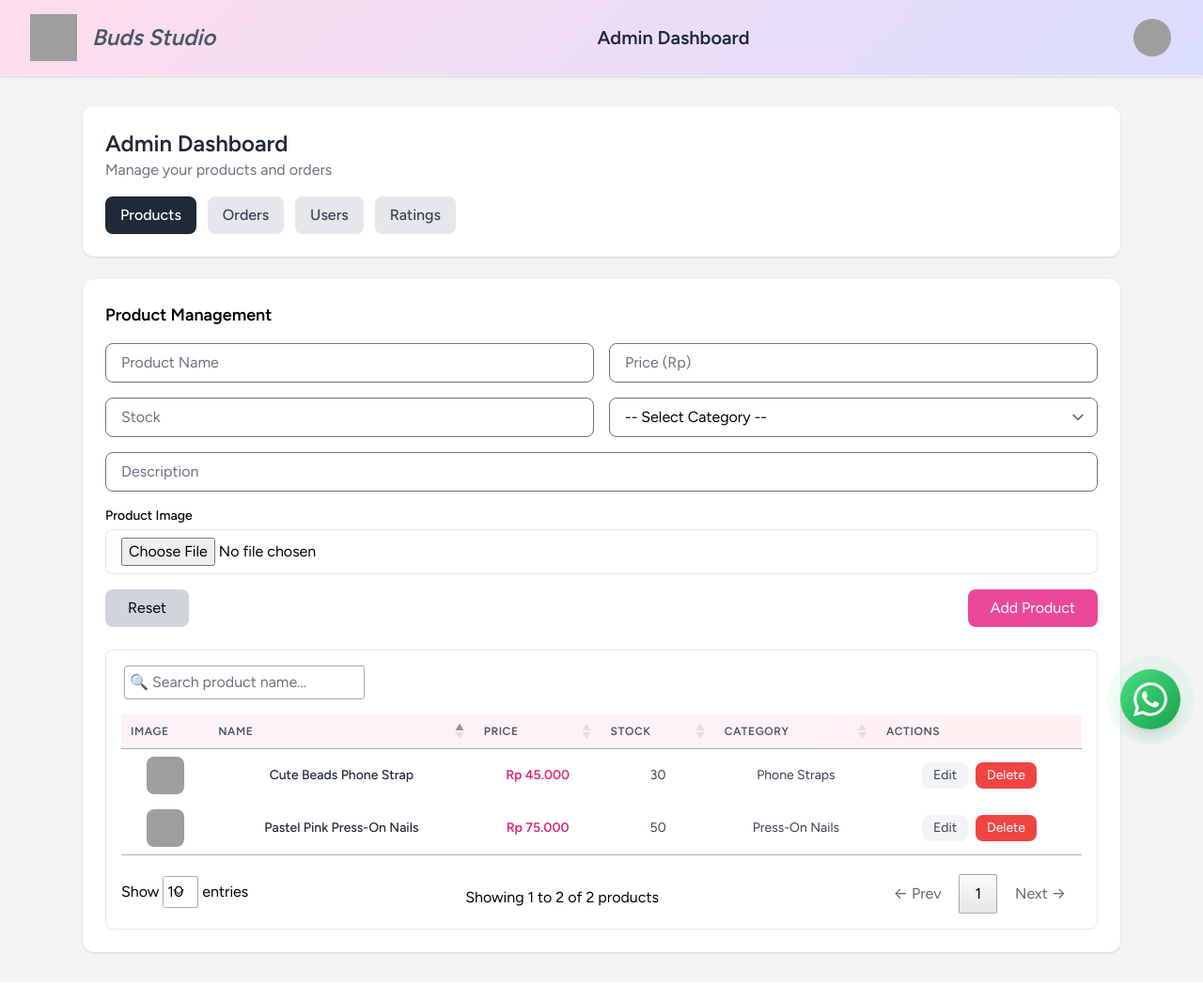
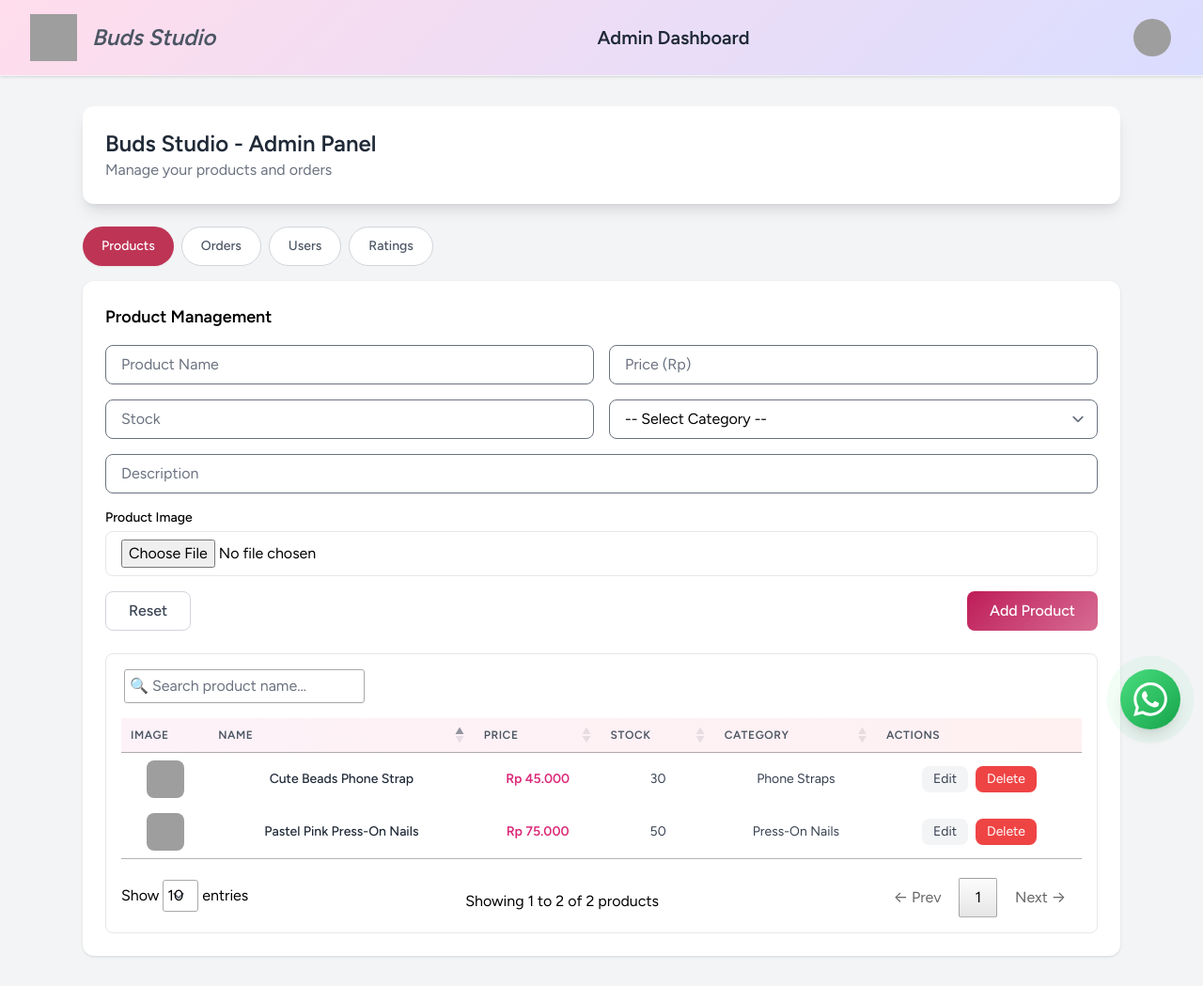
Before and after one commit to pendragonnn/buds-studio-ecommerce-website, a Laravel app: page /admin/dashboard in a window 1280 px wide. Shown: the whole page at 94% size. Before the commit the page ends 1017 px from the top, so only its background shows below. Run offline with Laravel 12, Linux system fonts and the light colour scheme; a user stored in the database is signed in; data comes from the database, SQL or seed files in the repository; data that the repository does not hold is empty; style sheets or scripts are compiled from the project's sources; parts of the project's set-up code (start-up, migrations or seed data) failed here and were passed over; some libraries are stand-ins or nearby versions; grey boxes are pictures that could not be loaded.

Commit message:
feat[dashboard]: redesign all admin dashboard tab view

```diff
--- a/resources/views/admin/dashboard.blade.php
+++ b/resources/views/admin/dashboard.blade.php
@@ -12,37 +12,39 @@
         {{-- Main --}}
         <main class="max-w-6xl mx-auto px-6 py-8">
             {{-- Panel Header --}}
-            <div class="bg-white shadow rounded-xl p-6 mb-6">
-                <h2 class="text-2xl font-bold text-gray-800">Admin Dashboard</h2>
+            <div class="bg-white shadow-lg rounded-xl p-6 mb-6">
+                <h2 class="text-2xl font-bold text-gray-800">Buds Studio - Admin Panel</h2>
                 <p class="text-gray-500">Manage your products and orders</p>
+            </div>
 
-                {{-- Tabs --}}
-                <div class="flex gap-3 mt-4">
-                    <button @click="setTab('products')"
-                        :class="tab === 'products' ? 'bg-gray-800 text-white' : 'bg-gray-200 text-gray-700'"
-                        class="px-4 py-2 rounded-lg font-medium">
+            <div class="flex gap-2 my-4">
+                <button @click="setTab('products')" :class="tab === 'products'
+            ? 'bg-[#BE3455] text-white shadow-sm'
+            : 'bg-white text-gray-600 border border-gray-300'"
+                    class="px-5 py-2.5 rounded-full font-medium text-sm transition">
                     Products
                 </button>
 
-                    <button @click="setTab('orders')"
-                        :class="tab === 'orders' ? 'bg-gray-800 text-white' : 'bg-gray-200 text-gray-700'"
-                        class="px-4 py-2 rounded-lg font-medium">
+                <button @click="setTab('orders')" :class="tab === 'orders'
+            ? 'bg-[#BE3455] text-white shadow-sm'
+            : 'bg-white text-gray-600 border border-gray-300'"
+                    class="px-5 py-2.5 rounded-full font-medium text-sm transition">
                     Orders
                 </button>
 
-                    <button @click="setTab('users')"
-                        :class="tab === 'users' ? 'bg-gray-800 text-white' : 'bg-gray-200 text-gray-700'"
-                        class="px-4 py-2 rounded-lg font-medium">
+                <button @click="setTab('users')" :class="tab === 'users'
+            ? 'bg-[#BE3455] text-white shadow-sm'
+            : 'bg-white text-gray-600 border border-gray-300'"
+                    class="px-5 py-2.5 rounded-full font-medium text-sm transition">
                     Users
                 </button>
 
-                    <button @click="setTab('ratings')"
-                        :class="tab === 'ratings' ? 'bg-gray-800 text-white' : 'bg-gray-200 text-gray-700'"
-                        class="px-4 py-2 rounded-lg font-medium">
+                <button @click="setTab('ratings')" :class="tab === 'ratings'
+            ? 'bg-[#BE3455] text-white shadow-sm'
+            : 'bg-white text-gray-600 border border-gray-300'"
+                    class="px-5 py-2.5 rounded-full font-medium text-sm transition">
                     Ratings
                 </button>
-
-                </div>
             </div>
 
             {{-- Content --}}
--- a/resources/views/admin/tabs/orders.blade.php
+++ b/resources/views/admin/tabs/orders.blade.php
@@ -4,22 +4,62 @@
   <h3 class="text-lg font-semibold mb-6">Orders Management</h3>
 
   {{-- Summary Cards --}}
-  <div class="grid grid-cols-1 sm:grid-cols-2 lg:grid-cols-4 gap-4 mb-6">
-    <div class="bg-gray-100 p-4 rounded-lg text-center">
+  <div class="grid grid-cols-1 sm:grid-cols-2 lg:grid-cols-4 gap-6 mb-6">
+    {{-- Total Orders --}}
+    <div
+      class="bg-gradient-to-br from-pink-100 to-pink-50 rounded-2xl p-6 shadow-md hover:shadow-xl transition text-center">
+      <div class="flex justify-center mb-3">
+        <div class="bg-pink-500 text-white p-3 rounded-full shadow-lg">
+          <svg class="w-6 h-6" fill="none" stroke="currentColor" stroke-width="2" viewBox="0 0 24 24">
+            <path stroke-linecap="round" stroke-linejoin="round" d="M3 7h18M3 12h18M3 17h18" />
+          </svg>
+        </div>
+      </div>
       <p class="text-gray-600 font-medium">Total Orders</p>
-      <p class="text-2xl font-bold text-gray-800">{{ $totalOrders }}</p>
+      <p class="text-3xl font-bold text-gray-800">{{ $totalOrders }}</p>
     </div>
-    <div class="bg-gray-100 p-4 rounded-lg text-center">
+
+    {{-- Pending Orders --}}
+    <div
+      class="bg-gradient-to-br from-yellow-100 to-yellow-50 rounded-2xl p-6 shadow-md hover:shadow-xl transition text-center">
+      <div class="flex justify-center mb-3">
+        <div class="bg-yellow-500 text-white p-3 rounded-full shadow-lg">
+          <svg class="w-6 h-6" fill="none" stroke="currentColor" stroke-width="2" viewBox="0 0 24 24">
+            <path stroke-linecap="round" stroke-linejoin="round" d="M12 8v4l3 3m6-3a9 9 0 11-18 0 9 9 0 0118 0z" />
+          </svg>
+        </div>
+      </div>
       <p class="text-gray-600 font-medium">Pending Orders</p>
-      <p class="text-2xl font-bold text-gray-800">{{ $pendingOrders }}</p>
+      <p class="text-3xl font-bold text-gray-800">{{ $pendingOrders }}</p>
     </div>
-    <div class="bg-gray-100 p-4 rounded-lg text-center">
+
+    {{-- Completed Orders --}}
+    <div
+      class="bg-gradient-to-br from-green-100 to-green-50 rounded-2xl p-6 shadow-md hover:shadow-xl transition text-center">
+      <div class="flex justify-center mb-3">
+        <div class="bg-green-500 text-white p-3 rounded-full shadow-lg">
+          <svg class="w-6 h-6" fill="none" stroke="currentColor" stroke-width="2" viewBox="0 0 24 24">
+            <path stroke-linecap="round" stroke-linejoin="round" d="M5 13l4 4L19 7" />
+          </svg>
+        </div>
+      </div>
       <p class="text-gray-600 font-medium">Completed Orders</p>
-      <p class="text-2xl font-bold text-gray-800">{{ $completedOrders }}</p>
+      <p class="text-3xl font-bold text-gray-800">{{ $completedOrders }}</p>
     </div>
-    <div class="bg-gray-100 p-4 rounded-lg text-center">
+
+    {{-- Total Revenue --}}
+    <div
+      class="bg-gradient-to-br from-purple-100 to-purple-50 rounded-2xl p-6 shadow-md hover:shadow-xl transition text-center">
+      <div class="flex justify-center mb-3">
+        <div class="bg-purple-500 text-white p-3 rounded-full shadow-lg">
+          <svg class="w-6 h-6" fill="none" stroke="currentColor" stroke-width="2" viewBox="0 0 24 24">
+            <path stroke-linecap="round" stroke-linejoin="round"
+              d="M12 8c-1.657 0-3 .843-3 1.875v6.25C9 17.157 10.343 18 12 18s3-.843 3-1.875v-6.25C15 8.843 13.657 8 12 8z" />
+          </svg>
+        </div>
+      </div>
       <p class="text-gray-600 font-medium">Total Revenue</p>
-      <p class="text-2xl font-bold text-gray-800">Rp {{ number_format($totalRevenue, 0, ',', '.') }}</p>
+      <p class="text-3xl font-bold text-gray-800">Rp {{ number_format($totalRevenue, 0, ',', '.') }}</p>
     </div>
   </div>
 
@@ -46,15 +86,15 @@
             </td>
             <td class="px-4 py-3 text-center">
               <span class="px-3 py-1 rounded-full text-xs font-semibold
-                  @if($o->status == 'completed') bg-green-100 text-green-700
-                  @elseif($o->status == 'pending') bg-yellow-100 text-yellow-700
-                  @elseif($o->status == 'cancelled') bg-red-100 text-red-700
-                  @else bg-blue-100 text-blue-700 @endif">
+                    @if($o->status == 'completed') bg-green-100 text-green-700
+                    @elseif($o->status == 'pending') bg-yellow-100 text-yellow-700
+                    @elseif($o->status == 'cancelled') bg-red-100 text-red-700
+                    @else bg-blue-100 text-blue-700 @endif">
                 {{ ucfirst($o->status) }}
               </span>
             </td>
             <td class="px-4 py-3 text-center">{{ $o->created_at->format('Y-m-d') }}</td>
-            <td class="px-4 py-3 flex flex-wrap gap-2 justify-center">
+            <td class="px-4 py-3 flex gap-2 justify-center">
               {{-- View --}}
               <button @click="openView = true; order = {{ $o->load('orderDetails.product')->toJson() }}"
                 class="px-3 py-1 bg-gray-100 text-gray-700 rounded-lg hover:bg-gray-200 transition">
--- a/resources/views/admin/tabs/products.blade.php
+++ b/resources/views/admin/tabs/products.blade.php
@@ -39,11 +39,12 @@
 
     <div class="col-span-2 flex justify-between">
       {{-- Reset ke mode add --}}
-      <button type="button" @click="mode = 'add'; product = {}" class="bg-gray-300 px-6 py-2 rounded-lg">
+      <button type="button" @click="mode = 'add'; product = {}"
+        class="px-6 py-2 rounded-lg font-medium border border-gray-300 text-gray-700 bg-white hover:bg-gray-100 transition">
         Reset
       </button>
 
-      <button type="submit" class="bg-pink-500 text-white px-6 py-2 rounded-lg hover:bg-pink-600"
+      <button type="submit" class="bg-[linear-gradient(135deg,#BE1D58FF,#D76C93FF)] text-white px-6 py-2 rounded-lg font-medium hover:bg-pink-600 transition"
         x-text="mode === 'add' ? 'Add Product' : 'Update Product'">
       </button>
     </div>
--- a/resources/views/admin/tabs/ratings.blade.php
+++ b/resources/views/admin/tabs/ratings.blade.php
@@ -1,21 +1,53 @@
 <div class="bg-white shadow rounded-xl p-6">
   <h3 class="text-lg font-semibold mb-6 text-left">Customer Ratings</h3>
 
-  {{-- Summary Cards --}}
-  <div class="grid grid-cols-1 sm:grid-cols-3 gap-4 mb-6">
-    <div class="bg-gray-100 p-4 rounded-lg text-center">
+  {{-- Summary Cards (Ratings) --}}
+  <div class="grid grid-cols-1 sm:grid-cols-3 gap-6 mb-6">
+    {{-- Total Reviews --}}
+    <div
+      class="bg-gradient-to-br from-pink-100 to-pink-50 rounded-2xl p-6 shadow-md hover:shadow-xl transition text-center">
+      <div class="flex justify-center mb-3">
+        <div class="bg-pink-500 text-white p-3 rounded-full shadow-lg">
+          <svg class="w-6 h-6" fill="none" stroke="currentColor" stroke-width="2" viewBox="0 0 24 24">
+            <path stroke-linecap="round" stroke-linejoin="round"
+              d="M8 10h.01M12 10h.01M16 10h.01M21 12a9 9 0 11-18 0 9 9 0 0118 0z" />
+          </svg>
+        </div>
+      </div>
       <p class="text-gray-600 font-medium">Total Reviews</p>
-      <p class="text-2xl font-bold text-gray-800">{{ $totalReviews }}</p>
+      <p class="text-3xl font-bold text-gray-800">{{ $totalReviews }}</p>
     </div>
-    <div class="bg-gray-100 p-4 rounded-lg text-center">
+
+    {{-- Average Rating --}}
+    <div
+      class="bg-gradient-to-br from-yellow-100 to-yellow-50 rounded-2xl p-6 shadow-md hover:shadow-xl transition text-center">
+      <div class="flex justify-center mb-3">
+        <div class="bg-yellow-500 text-white p-3 rounded-full shadow-lg">
+          <svg class="w-6 h-6" fill="none" stroke="currentColor" stroke-width="2" viewBox="0 0 24 24">
+            <path stroke-linecap="round" stroke-linejoin="round"
+              d="M11.049 2.927c.3-.921 1.603-.921 1.902 0l1.288 3.974a1 1 0 00.95.69h4.18c.969 0 1.371 1.24.588 1.81l-3.39 2.463a1 1 0 00-.364 1.118l1.288 3.974c.3.921-.755 1.688-1.54 1.118l-3.39-2.463a1 1 0 00-1.176 0l-3.39 2.463c-.784.57-1.838-.197-1.539-1.118l1.287-3.974a1 1 0 00-.364-1.118L2.043 9.4c-.783-.57-.38-1.81.588-1.81h4.18a1 1 0 00.95-.69l1.288-3.974z" />
+          </svg>
+        </div>
+      </div>
       <p class="text-gray-600 font-medium">Average Rating</p>
-      <p class="text-2xl font-bold text-yellow-500">
+      <p class="text-3xl font-bold text-yellow-500">
         {{ number_format($averageRating, 1) }} ⭐
       </p>
     </div>
-    <div class="bg-gray-100 p-4 rounded-lg text-center">
+
+    {{-- 5-Star Reviews --}}
+    <div
+      class="bg-gradient-to-br from-blue-100 to-blue-50 rounded-2xl p-6 shadow-md hover:shadow-xl transition text-center">
+      <div class="flex justify-center mb-3">
+        <div class="bg-blue-500 text-white p-3 rounded-full shadow-lg">
+          <svg class="w-6 h-6" fill="none" stroke="currentColor" stroke-width="2" viewBox="0 0 24 24">
+            <path stroke-linecap="round" stroke-linejoin="round"
+              d="M12 17.75l-6.172 3.245 1.179-6.873-5-4.867 6.9-1L12 2l3.093 6.255 6.9 1-5 4.867 1.179 6.873z" />
+          </svg>
+        </div>
+      </div>
       <p class="text-gray-600 font-medium">5-Star Reviews</p>
-      <p class="text-2xl font-bold text-gray-800">{{ $fiveStarReviews }}</p>
+      <p class="text-3xl font-bold text-gray-800">{{ $fiveStarReviews }}</p>
     </div>
   </div>
 
--- a/resources/views/admin/tabs/users.blade.php
+++ b/resources/views/admin/tabs/users.blade.php
@@ -30,11 +30,11 @@
 
     <div class="col-span-2 flex justify-between">
       {{-- Tombol reset ke mode add --}}
-      <button type="button" @click="mode = 'add'; user = {}" class="bg-gray-300 px-6 py-2 rounded-lg">
+      <button type="button" @click="mode = 'add'; user = {}" class="px-6 py-2 rounded-lg font-medium border border-gray-300 text-gray-700 bg-white hover:bg-gray-100 transition">
         Reset
       </button>
 
-      <button type="submit" class="bg-pink-500 text-white px-6 py-2 rounded-lg hover:bg-pink-600"
+      <button type="submit" class="bg-[linear-gradient(135deg,#BE1D58FF,#D76C93FF)] text-white px-6 py-2 rounded-lg hover:bg-pink-600"
         x-text="mode === 'add' ? 'Add User' : 'Update User'">
       </button>
     </div>
@@ -59,7 +59,7 @@
             <td class="px-4 py-3 text-center">{{ $u->email }}</td>
             <td class="px-4 py-3 text-center">{{ ucfirst($u->role->name) }}</td>
             <td class="px-4 py-3 text-center">{{ $u->phone }}</td>
-            <td class="px-4 py-3 flex flex-wrap gap-2 justify-center">
+            <td class="px-4 py-3 flex gap-2 justify-center">
               <button type="button" @click="mode = 'edit'; user = {{ $u->toJson() }}"
                 class="px-3 py-1 bg-gray-100 text-gray-700 rounded-lg hover:bg-gray-200 transition">
                 Edit
```
Lines whose indentation alone changed are shown as unchanged.
